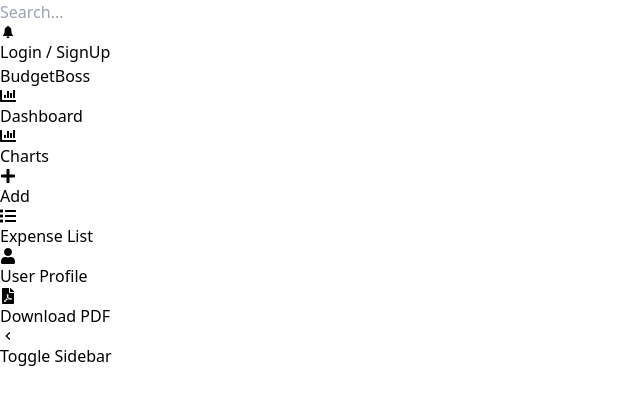
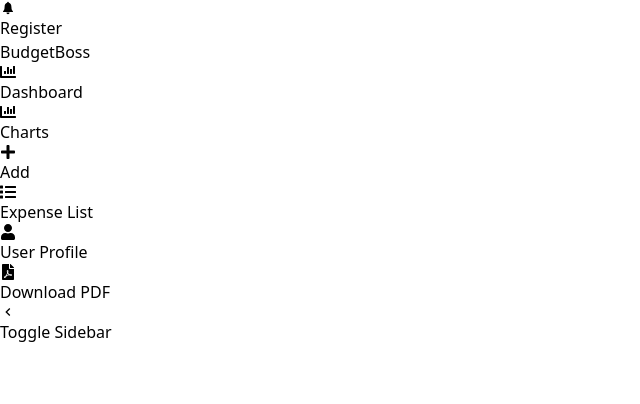
Before and after one commit to group14000/Expense-tracker, a React (Vite) app in the folder client/: page / in a window 1280 px wide. Shown: the top 404 px of the page, without its empty margins (0-640 px from the left). Built offline with nearby package versions, Linux system fonts and the light colour scheme.

Commit message:
commit: header & sidebar

```diff
--- a/client/src/components/Header.jsx
+++ b/client/src/components/Header.jsx
@@ -6,23 +6,12 @@
     <header className="bg-white shadow-lg">
       <nav className="container mx-auto flex justify-between items-center py-4 px-4 md:px-8">
         <div className="flex justify-end items-center w-full">
-          <div className="flex items-center mr-4">
-            <div className="flex items-center mr-4">
-              <input
-                type="text"
-                placeholder="Search..."
-                className="border border-gray-300 px-2 py-1 ml-2 focus:outline-none"
-              />
-            </div>
-
-            <IoIosNotifications className="text-gray-600" />
-          </div>
-
+          <IoIosNotifications className="text-gray-600" />
           <Link
             to="/login"
-            className="bg-blue-500 hover:bg-blue-600 text-white px-4 py-2 rounded-lg text-sm"
+            className="bg-blue-500 hover:bg-blue-600 text-white px-4 py-2 rounded-lg text-sm ml-4"
           >
-            Login / SignUp
+            Register
           </Link>
         </div>
       </nav>
--- a/client/src/components/Sidebar.jsx
+++ b/client/src/components/Sidebar.jsx
@@ -15,11 +15,8 @@
 
   return (
     <div>
-      <div
-        className={`bg-gray-800 text-white h-screen w-16 fixed left-0 top-0 flex flex-col justify-between md:w-32 ${
-          sidebarOpen ? "md:w-32" : "md:w-16"
-        }`}
-      >
+      {sidebarOpen ? (
+        <div className="bg-gray-800 text-white h-screen w-32 fixed left-0 top-0 flex flex-col justify-between md:w-32">
           <div className="mt-8">
             <div className="flex justify-center items-center mb-4">
               <span className="text-lg font-bold">BudgetBoss</span>
@@ -54,15 +51,23 @@
               className="flex items-center p-4 text-center"
               onClick={toggleSidebar}
             >
-            {sidebarOpen ? (
               <MdOutlineKeyboardArrowLeft className="mr-2" />
-            ) : (
-              <MdOutlineKeyboardArrowRight className="mr-2" />
-            )}
               <span className="text-xs">Toggle Sidebar</span>
             </button>
           </div>
         </div>
+      ) : (
+        <div className="bg-gray-800 text-white h-screen w-16 fixed left-0 top-0 flex flex-col justify-between md:w-16">
+          <div className="mb-8">
+            <button
+              className="flex items-center p-4 text-center"
+              onClick={toggleSidebar}
+            >
+              <MdOutlineKeyboardArrowRight className="mr-2" />
+            </button>
+          </div>
+        </div>
+      )}
     </div>
   );
 };
```
Lines whose indentation alone changed are shown as unchanged.
